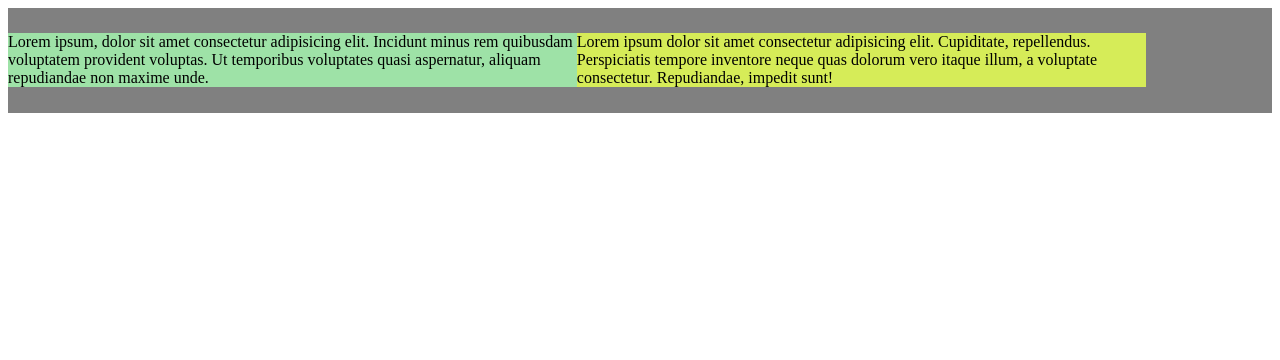
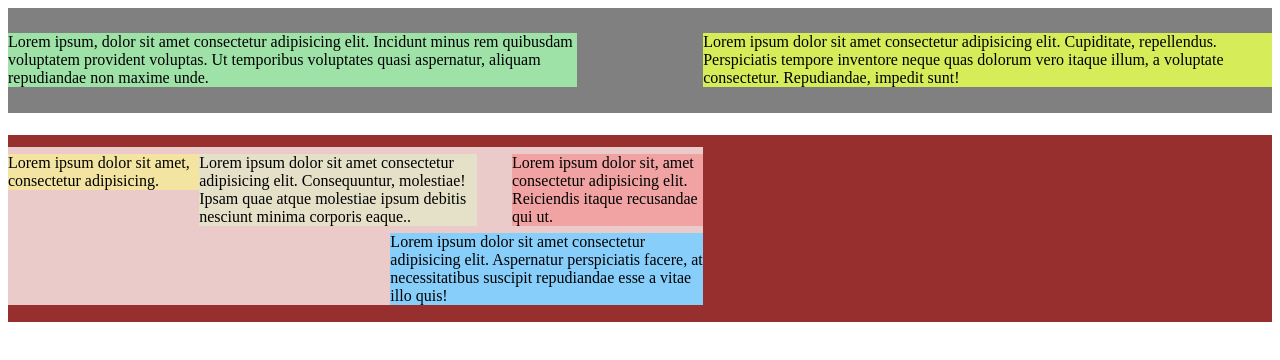
Before and after one commit to ritullia/nd-stulpeliai, a website: page index.html in a window 1280 px wide. Drawn offline with Linux system fonts and the light colour scheme.

Commit message:
Column update colors

```diff
--- a/index.html
+++ b/index.html
@@ -21,12 +21,39 @@
                     margin-top: 2% ;
                     width: 45%;
                     display: inline-block;
-                    float: left;">Lorem ipsum dolor sit amet consectetur adipisicing elit. Cupiditate, repellendus. Perspiciatis tempore inventore neque quas dolorum vero itaque illum, a voluptate consectetur. Repudiandae, impedit sunt!</div>
+                    float: right;">Lorem ipsum dolor sit amet consectetur adipisicing elit. Cupiditate, repellendus. Perspiciatis tempore inventore neque quas dolorum vero itaque illum, a voluptate consectetur. Repudiandae, impedit sunt!</div>
     </div>
-
-
+    <br>
+    <br>
+    <div style="background-color: rgb(151, 47, 47);
+                width: 100%;">
+        <div style="background-color: rgb(235, 202, 202);
+                width: 55%;
+                margin-top: 1%;
+                margin-bottom: 1%;
+                display: inline-block;">
+            <div style="width: 27.5%;
+                background-color: rgb(243, 228, 162);
+                float: left;
+                margin-top: 1%;
+                margin-bottom: 1%;">Lorem ipsum dolor sit amet, consectetur adipisicing.</div>
+            <div style="width: 40%;
+                background-color: rgb(228, 225, 200);
+                float: left;
+                margin-top: 1%;
+                margin-bottom: 1%;">Lorem ipsum dolor sit amet consectetur adipisicing elit. Consequuntur, molestiae! Ipsam quae atque molestiae ipsum debitis nesciunt minima corporis eaque..</div>
+            <div style="width: 27.5%;
+                background-color: rgb(241, 163, 163);
+                margin-left: 5%;
+                margin-top: 1%;
+                margin-bottom: 1%;
+                float: right">Lorem ipsum dolor sit, amet consectetur adipisicing elit. Reiciendis itaque recusandae qui ut.</div>
+    <div style="background-color: lightskyblue;
+                width: 45%;
+                float: right;
+                display:inline-block">Lorem ipsum dolor sit amet consectetur adipisicing elit. Aspernatur perspiciatis facere, at necessitatibus suscipit repudiandae esse a vitae illo quis!</div>
     </div>
-        <div></div>
+    </div>
 
 </body>
 </html>
```
